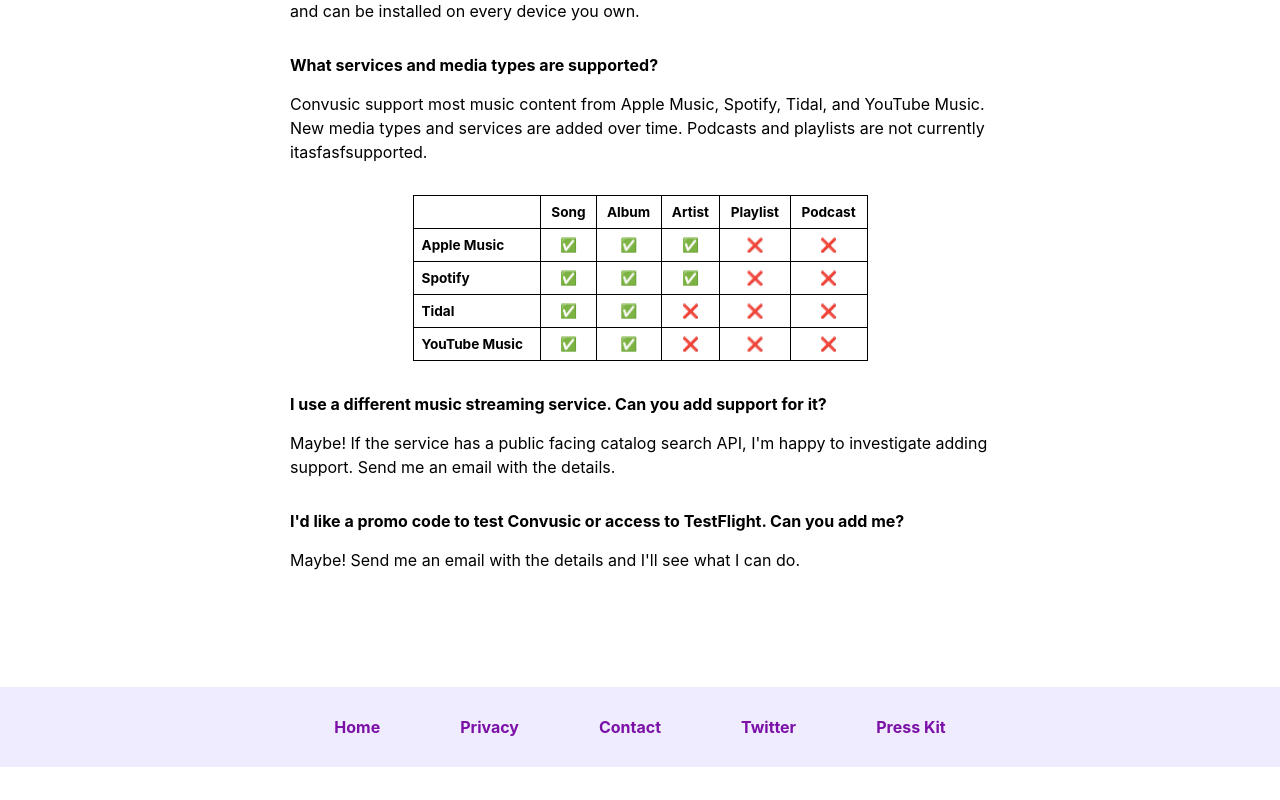
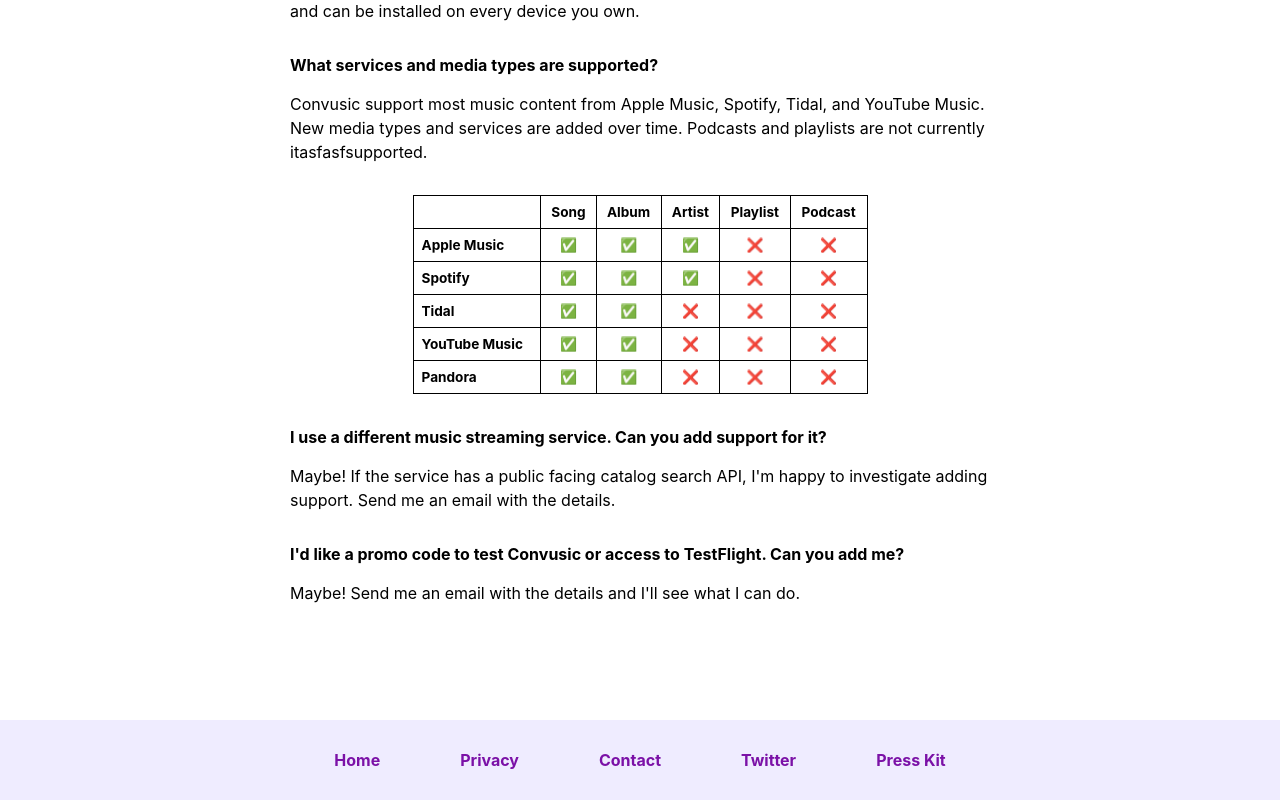
Before and after one commit to vsanthanam/convusic-site, a React (Create React App) app: page /#/presskit in a window 1280 px wide. Shown: the part 1168-1968 px from the top of the page. Before the commit the page ends 1935 px from the top, so only its background shows below. Built offline with nearby package versions, Linux system fonts and the light colour scheme.

Commit message:
Add Pandora to FAQ

```diff
--- a/src/PressKit/PressKit.tsx
+++ b/src/PressKit/PressKit.tsx
@@ -71,6 +71,14 @@
                         <td>❌</td>
                         <td>❌</td>
                     </tr>
+                    <tr>
+                        <th className="service-name">Pandora</th>
+                        <td>✅</td>
+                        <td>✅</td>
+                        <td>❌</td>
+                        <td>❌</td>
+                        <td>❌</td>
+                    </tr>
                 </tbody>
             </table>
         </div>
```
